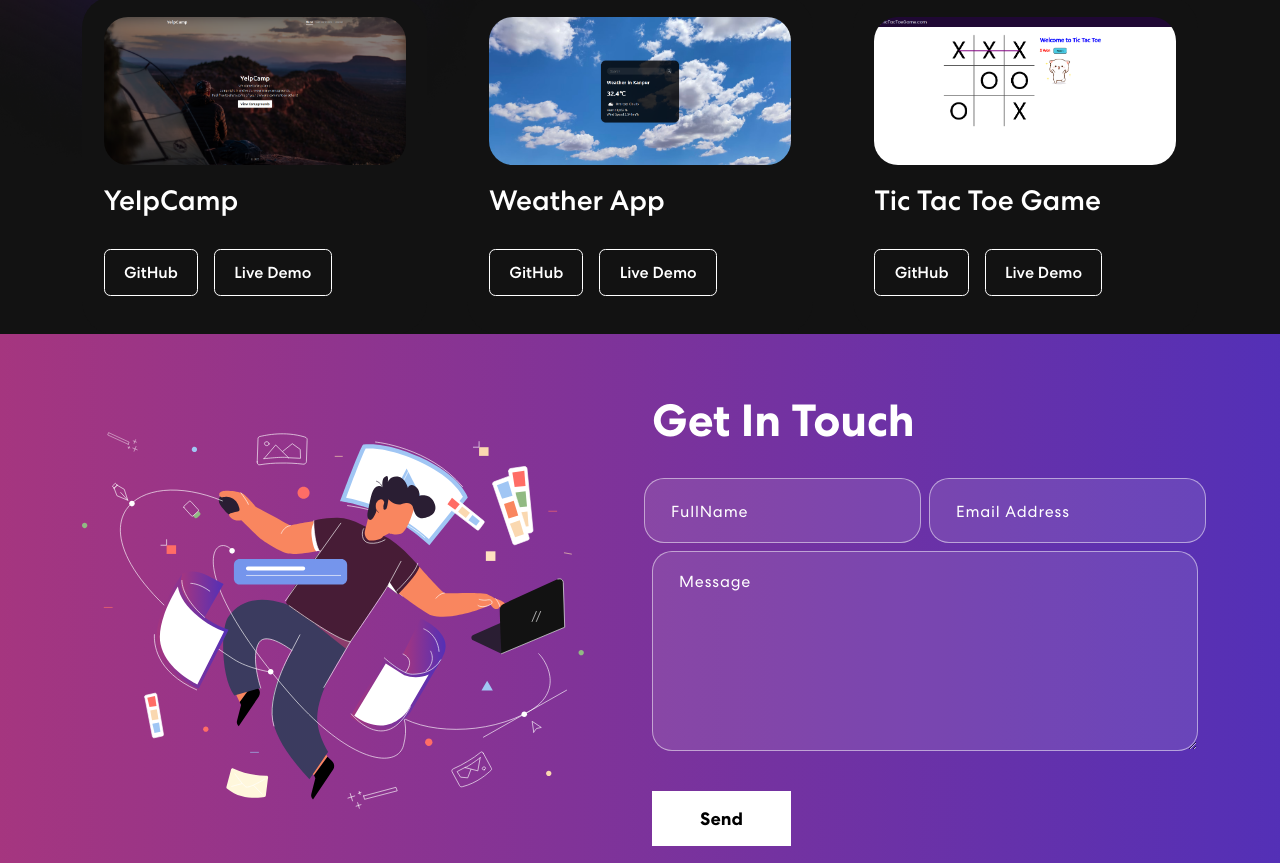
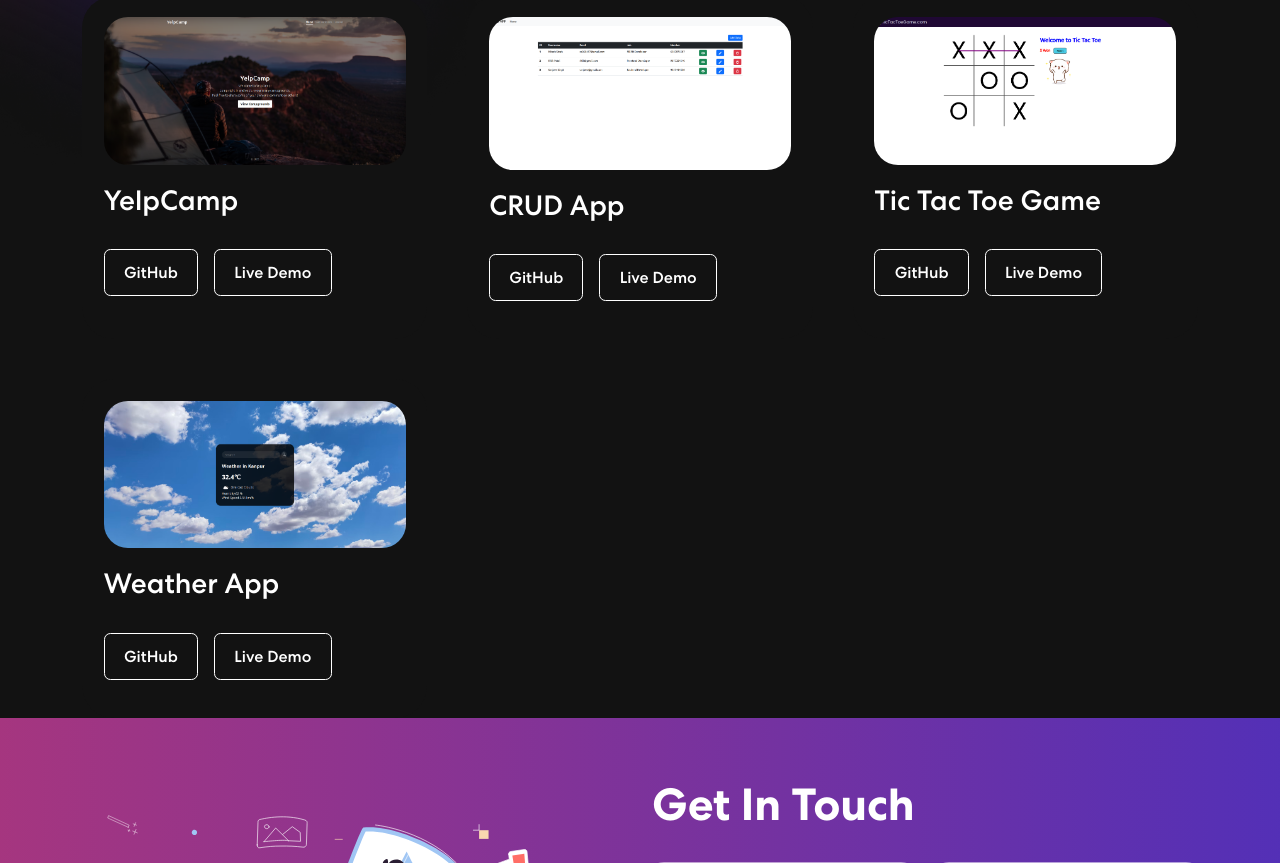
Before and after one commit to niteshSingh001/MY-PORTFOLIO-WEBSITE, a React (Create React App) app: page / in a window 1280 px wide. Shown: the part 1417-2280 px from the top of the page. Built offline with nearby package versions, Linux system fonts and the light colour scheme.

Commit message:
added Crud app

```diff
--- a/src/components/Cv/Cv.js
+++ b/src/components/Cv/Cv.js
@@ -5,7 +5,7 @@
   return (
     <div className="cta">
       <a
-        href="https://drive.google.com/file/d/1n4-F4Nv0twIJ7jsHBOL5EqadrZaZP7IC/view?usp=sharing"
+        href="https://drive.google.com/file/d/1loIbgVqxPprHQuEuP4rv5kT3d1sIVQln/view?usp=sharing"
         download
         className="btn"
         target="_blank"
--- a/src/components/Projects.js
+++ b/src/components/Projects.js
@@ -2,6 +2,7 @@
 import IMG1 from "../assets/img/portfolio1.png";
 import IMG2 from "../assets/img/portfolio2.png";
 import IMG3 from "../assets/img/portfolio3.png";
+import IMG4 from "../assets/img/portfolio4.png";
 
 //DO NOT USE THE IMAGES IN PRODUCTION
 
@@ -17,9 +18,9 @@
   {
     id: 2,
     image: IMG2,
-    title: "Weather App",
-    github: "https://github.com/niteshSingh001/WEATHER-WEB-APP",
-    demo: "https://niteshsingh001.github.io/",
+    title: "CRUD App",
+    github: "https://github.com/niteshSingh001/CRUD-APP",
+    demo: "https://crud-mern-app-two.vercel.app/",
   },
 
   {
@@ -28,6 +29,13 @@
     title: "Tic Tac Toe Game",
     github: "https://github.com/niteshSingh001/TIC-TAC-TOE-GAME",
     demo: "https://tic-tac-toe-game-beryl.vercel.app/",
+  },
+  {
+    id: 4,
+    image: IMG4,
+    title: "Weather App",
+    github: "https://github.com/niteshSingh001/WEATHER-WEB-APP",
+    demo: "https://niteshsingh001.github.io/",
   },
 ];
 
```
Also changed, not shown: src/assets/img/portfolio2.png, src/assets/img/portfolio4.png (added).
